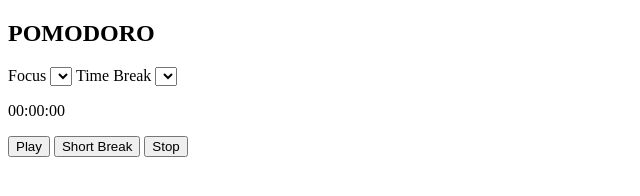
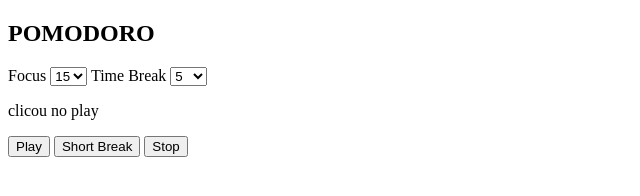
Before and after one commit to lsmachado4/Pomodoro, a plain HTML site: page index.html in a window 1280 px wide. Both pictures are taken after a click on the button "Play". Shown: the full height of the page, 0-640 px from the left. Drawn offline with Linux system fonts and the light colour scheme.

Commit message:
estruturando função "timer"

```diff
--- a/index.html
+++ b/index.html
@@ -13,23 +13,28 @@
     <section>
         <h1>POMODORO</h1>
         <label>Focus</label>
-        <select>
-            <option value="15"></option>
-            <option value="30"></option>
-            <option value="45"></option>
-            <option value="60"></option>
+        <select id="Focus">
+            <option value="15">15</option>
+            <option value="30">30</option>
+            <option value="45">45</option>
+            <option value="60">60</option>
         </select>
         <label>Time Break</label>
-        <select> </select>
-        <p>
+        <select id="Break">
+            <option value="5">5</option>
+            <option value="10">10</option>
+            <option value="30">30</option>
+        </select>
+        <p id="timer">
             00:00:00
         </p>
         <div>
-            <button>Play</button>
-            <button>Short Break</button>
-            <button>Stop</button>
+            <button class="play">Play</button>
+            <button class="shortBreak">Short Break</button>
+            <button class="stop">Stop</button>
         </div>
     </section>
+    <script src="./src/index.js"></script>
 </body>
 
 </html>
--- a/src/index.js
+++ b/src/index.js
@@ -0,0 +1,12 @@
+const timer = document.getElementById("timer")
+
+timer.innerHTML = ("10:10:00")
+
+document.addEventListener(
+
+    "click", function (event) {
+        if (event.target.classList.contains("play")) {
+            timer.innerHTML = "clicou no play"
+        }
+    }
+)
```
